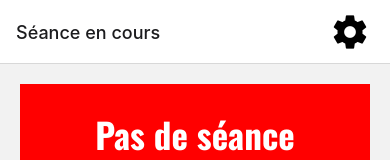
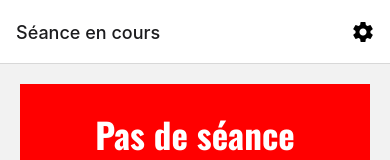
Before and after one commit to david-mi/Intervalize, a React Native app: screen / in a window 390 px wide. Shown: the top 160 px of the page. Built offline with nearby package versions, Linux system fonts and the light colour scheme.

Commit message:
refacto: use a single component to make header navigation buttons

```diff
--- a/src/components/GoBackToHomeButton/OpenUserSettingsButton/goBackToHomeButton.styles.ts
+++ /dev/null
@@ -1,7 +0,0 @@
-import { StyleSheet } from "react-native";
-
-export const styles = StyleSheet.create({
-  button: {
-    marginRight: 20,
-  },
-})
--- a/src/components/GoBackToHomeButton/OpenUserSettingsButton/GoBackToHomeButtom.tsx
+++ b/src/components/HeaderNavigationButton/HeaderNavigationButton.tsx
@@ -3,28 +3,29 @@ import type { NativeStackNavigationProp } from "@react-navigation/native-stack";
 import * as React from "react"
 import { Pressable } from "react-native";
 
-import { styles } from "./goBackToHomeButton.styles"
-
 import type { RootStackParamList } from "@/types";
 
 interface Props {
   navigation: NativeStackNavigationProp<RootStackParamList, "Home">
+  iconProps: React.ComponentProps<typeof MaterialIcons>
+  screenDestination: keyof RootStackParamList
+  buttonProps?: Omit<React.ComponentProps<typeof Pressable>, "onPress">
 }
 
-function GoBackToHomeButton({ navigation }: Props) {
+function HeaderNavigationButton({ navigation, iconProps, screenDestination, buttonProps }: Props) {
   function onPress() {
-    navigation.navigate("Home")
+    navigation.navigate(screenDestination)
   }
 
   return (
-    <Pressable onPress={onPress} style={styles.button}>
+    <Pressable {...buttonProps} onPress={onPress}>
       <MaterialIcons
+        {...iconProps}
         color="black"
-        name="home"
-        size={40}
+        size={24}
       />
     </Pressable>
   );
 }
 
-export default GoBackToHomeButton;
+export default HeaderNavigationButton;
--- a/src/components/OpenUserSettingsButton/OpenUserSettingsButton.tsx
+++ /dev/null
@@ -1,30 +0,0 @@
-import { MaterialIcons } from "@expo/vector-icons";
-import type { NativeStackNavigationProp } from "@react-navigation/native-stack";
-import * as React from "react"
-import { Pressable } from "react-native";
-
-import { styles } from "./openUserSettingsButton.styles"
-
-import type { RootStackParamList } from "@/types";
-
-interface Props {
-  navigation: NativeStackNavigationProp<RootStackParamList, "Home">
-}
-
-function OpenUserSettingsButton({ navigation }: Props) {
-  function onPress() {
-    navigation.navigate("Settings")
-  }
-
-  return (
-    <Pressable onPress={onPress} style={styles.button}>
-      <MaterialIcons
-        color="black"
-        name="settings"
-        size={40}
-      />
-    </Pressable>
-  );
-}
-
-export default OpenUserSettingsButton;
--- a/src/components/OpenUserSettingsButton/openUserSettingsButton.styles.ts
+++ /dev/null
@@ -1,7 +0,0 @@
-import { StyleSheet } from "react-native";
-
-export const styles = StyleSheet.create({
-  button: {
-    marginRight: 20,
-  },
-})
--- a/src/routes/userSettingsRoutes.tsx
+++ b/src/routes/userSettingsRoutes.tsx
@@ -1,6 +1,7 @@
 import { createNativeStackNavigator } from "@react-navigation/native-stack";
+import React from "react";
 
-import GoBackToHomeButton from "@/components/GoBackToHomeButton/OpenUserSettingsButton/GoBackToHomeButtom";
+import HeaderNavigationButton from "@/components/HeaderNavigationButton/HeaderNavigationButton";
 import UserSettingsContextProvider from "@/context/UserSettingsContext";
 import Display from "@/screens/UserSettings/Display/Display";
 import UserSettingsList from "@/screens/UserSettings/UserSettingsList/UserSettingsList";
@@ -14,7 +15,13 @@ function UserSettingsRoutes() {
     <UserSettingsContextProvider>
       <Stack.Navigator
         screenOptions={({ navigation }) => ({
-          headerRight: () => <GoBackToHomeButton navigation={navigation} />,
+          headerRight: () => (
+            <HeaderNavigationButton
+              iconProps={{ name: "home" }}
+              navigation={navigation}
+              screenDestination="Home"
+            />
+          ),
           animation: "slide_from_right",
         })}
       >
--- a/src/screens/Home/Home.tsx
+++ b/src/screens/Home/Home.tsx
@@ -1,26 +1,34 @@
 import { MaterialIcons } from "@expo/vector-icons";
 import { createBottomTabNavigator } from "@react-navigation/bottom-tabs";
-import type { NativeStackScreenProps } from "@react-navigation/native-stack";
 import * as React from "react"
 
 import CurrentSession from "./tabs/CurrentSession/CurrentSession";
 import MySessions from "./tabs/MySessions/MySessions";
 
-import OpenUserSettingsButton from "@/components/OpenUserSettingsButton/OpenUserSettingsButton";
-import type { TabNavParamList, RootStackParamList } from "@/types";
+import HeaderNavigationButton from "@/components/HeaderNavigationButton/HeaderNavigationButton";
+import type { TabNavParamList } from "@/types";
 
 const Tab = createBottomTabNavigator<TabNavParamList>();
 
-type Props = NativeStackScreenProps<RootStackParamList, "Home">
-
-function Home({ navigation }: Props) {
+function Home() {
   return (
-    <Tab.Navigator>
+    <Tab.Navigator
+      screenOptions={({ navigation }) => ({
+        headerRight: () => (
+          <HeaderNavigationButton
+            buttonProps={{ style: { marginRight: 15 } }}
+            iconProps={{ name: "settings" }}
+            navigation={navigation}
+            screenDestination="Settings"
+          />
+        ),
+        animation: "slide_from_right",
+      })}
+    >
       <Tab.Screen
         component={CurrentSession}
         name="Séance en cours"
         options={{
-          headerRight: () => <OpenUserSettingsButton navigation={navigation} />,
           tabBarLabel: "Séance en cours",
           tabBarIcon: () => (
             <MaterialIcons
@@ -35,7 +43,6 @@ function Home({ navigation }: Props) {
         component={MySessions}
         name="Mes séances"
         options={{
-          headerRight: () => <OpenUserSettingsButton navigation={navigation} />,
           tabBarLabel: "Mes séances",
           tabBarIcon: () => (
             <MaterialIcons
```
